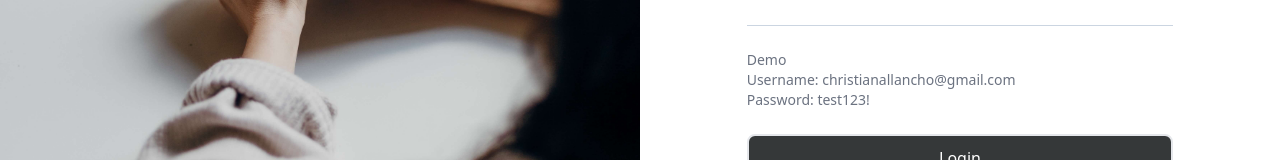
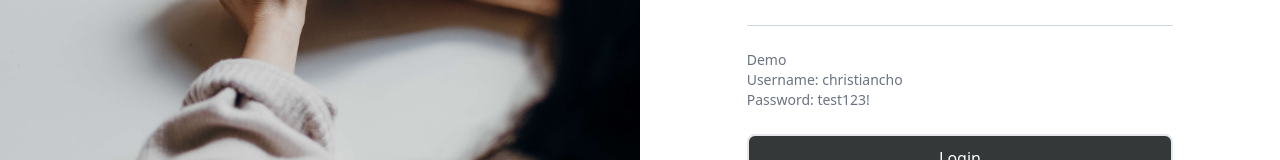
Before and after one commit to kresschaan/mastermind-website-project, a React (Vite) app: page /login in a window 1280 px wide. Shown: the part 429-589 px from the top of the page. Built offline with nearby package versions, Linux system fonts and the light colour scheme.

Commit message:
Update FormLogin.jsx
- Corrected the demo username

```diff
--- a/src/components/FormLogin.jsx
+++ b/src/components/FormLogin.jsx
@@ -95,7 +95,7 @@ function FormLogin() {
 
             <div className="mb-6 text-sm text-gray-500">
                 <p>Demo</p>
-                <p>Username: christianallancho@gmail.com</p>
+                <p>Username: christiancho</p>
                 <p>Password: test123!</p>
             </div>
 
```
